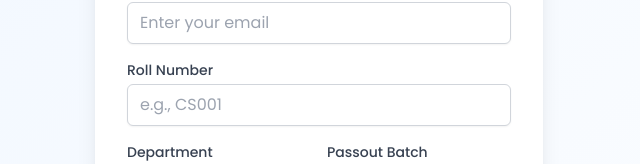
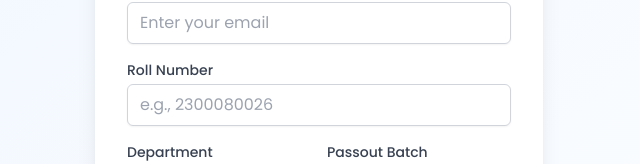
Before and after one commit to suhanakousar/placementhub, a React (Create React App) app in the folder Downloads/placement_hub/client/: page /student-register in a window 1280 px wide. Shown: the part 352-516 px from the top of the page, without its empty margins (321-961 px from the left). Built offline with nearby package versions, Linux system fonts and the light colour scheme; no server answers.

Commit message:
Addnsdv8923e78890hk0ik88uhjh99ugjdyw75dv09hytgbhhnhhjubh76hg098gbuhn678k90hyujhu98ut76rfnhuu8hhadsfgrsydysadygxdhsudsxduhsdexgf

```diff
--- a/Downloads/placement_hub/client/src/pages/StudentRegister.js
+++ b/Downloads/placement_hub/client/src/pages/StudentRegister.js
@@ -174,7 +174,7 @@ const StudentRegister = () => {
                 value={formData.rollNumber}
                 onChange={handleChange}
                 className="mt-1 block w-full px-3 py-2 border border-gray-300 dark:border-gray-600 rounded-md shadow-sm focus:outline-none focus:ring-primary-500 focus:border-primary-500 dark:bg-gray-700 dark:text-white"
-                placeholder="e.g., CS001"
+                placeholder="e.g., 2300080026"
               />
             </div>
 
```
